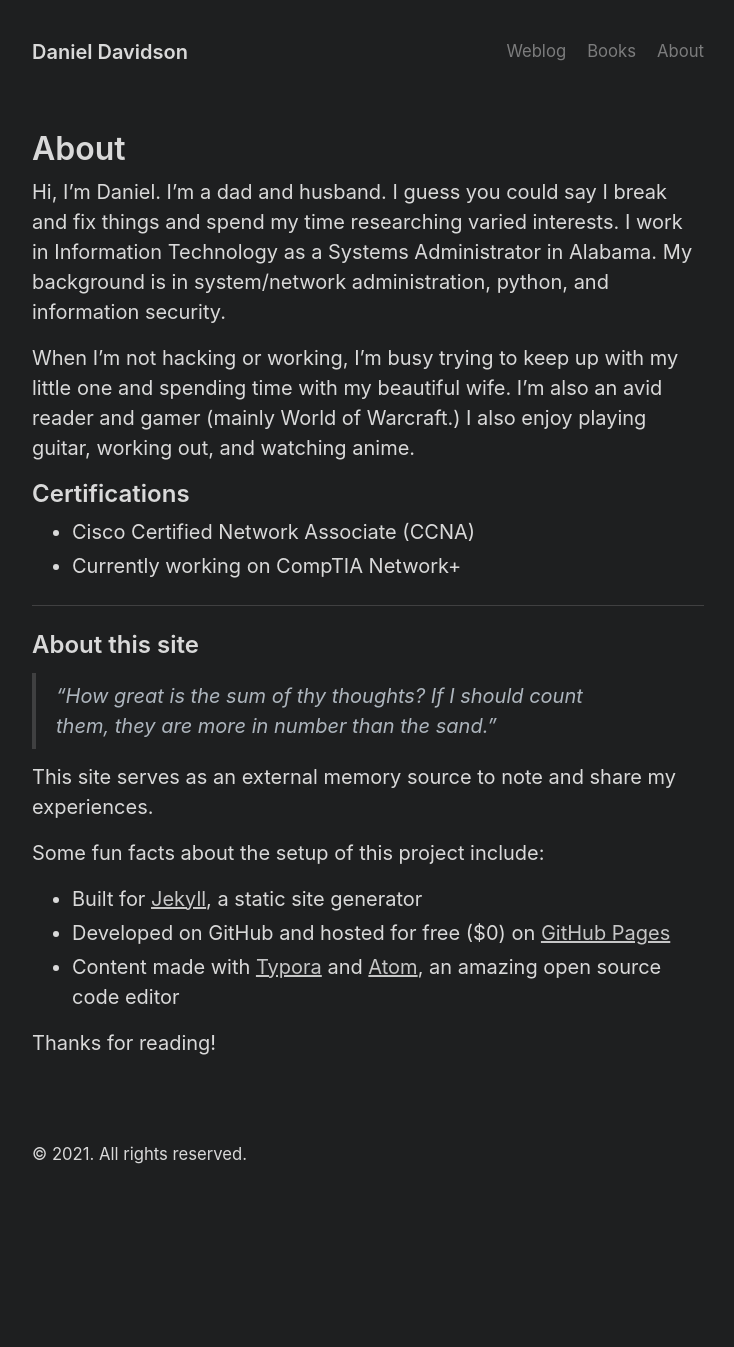
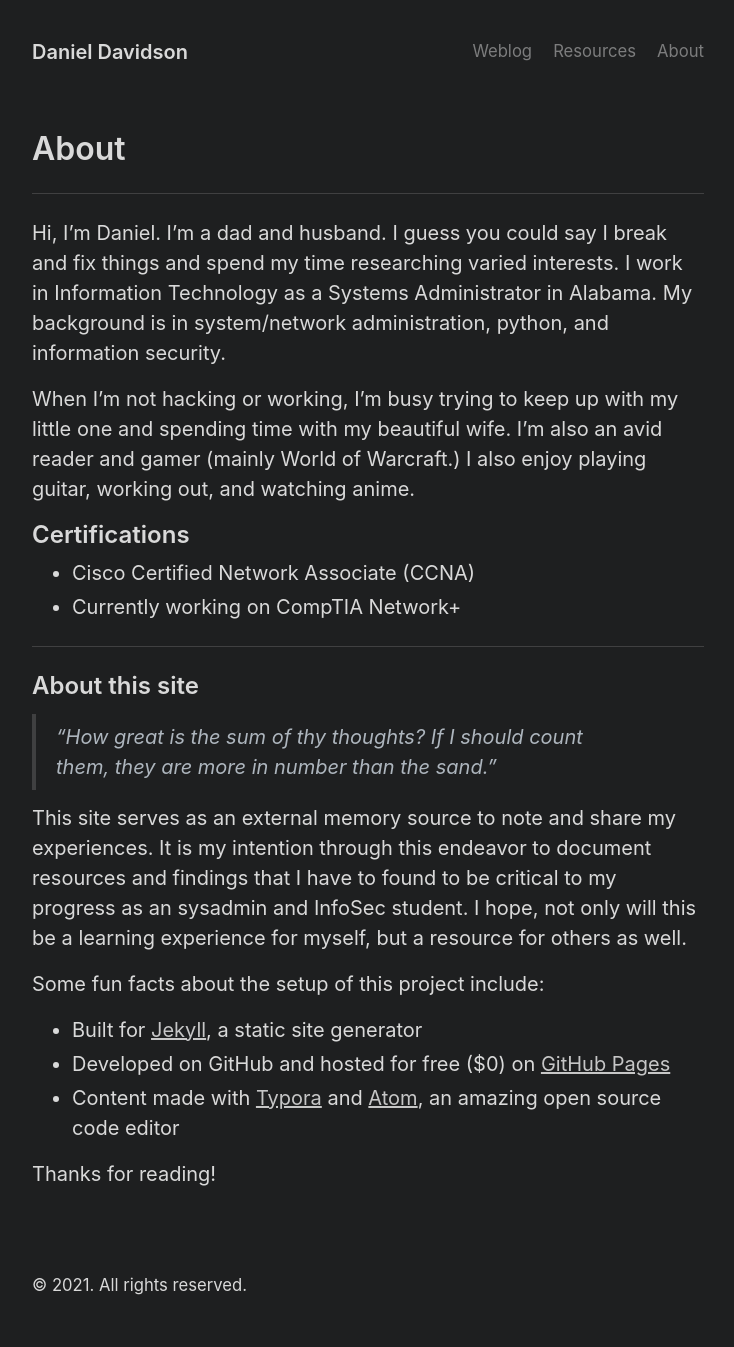
Before and after one commit to danieldavidson/danieldavidson.github.io, a Jekyll site: the page built from about.md, in a window 1280 px wide. Shown: the whole page, without its empty margins (272-1006 px from the left). Built offline with Jekyll 4.4.1, drawn with Linux system fonts in a browser that asks for light colours; before the commit the page ends 1216 px from its top, so only the background shows below that.

Commit message:
Update config and about pg

```diff
--- a/_config.yml
+++ b/_config.yml
@@ -44,8 +44,8 @@
   - title: Weblog
     url: /archive
 
-  - title: Books
-    url: /books
+  - title: Resources
+    url: /resources
 
   - title: About
     url: /about
--- a/about.md
+++ b/about.md
@@ -2,6 +2,8 @@
 layout: page
 title: About
 ---
+
+------
 
 
 Hi, I'm Daniel. I'm a dad and husband. I guess you could say I break and fix things and spend my time researching varied interests. I work in Information Technology as a Systems Administrator in Alabama. My background is in system/network administration, python, and information security.
@@ -19,7 +21,7 @@
 
 > *"How great is the sum of thy thoughts? If I should count them, they are more in number than the sand."*
 
-This site serves as an external memory source to note and share my experiences.
+This site serves as an external memory source to note and share my experiences. It is my intention through this endeavor to document resources and findings that I have to found to be critical to my progress as an sysadmin and InfoSec student. I hope, not only will this be a learning experience for myself, but a resource for others as well.
 
 Some fun facts about the setup of this project include:
 
```
